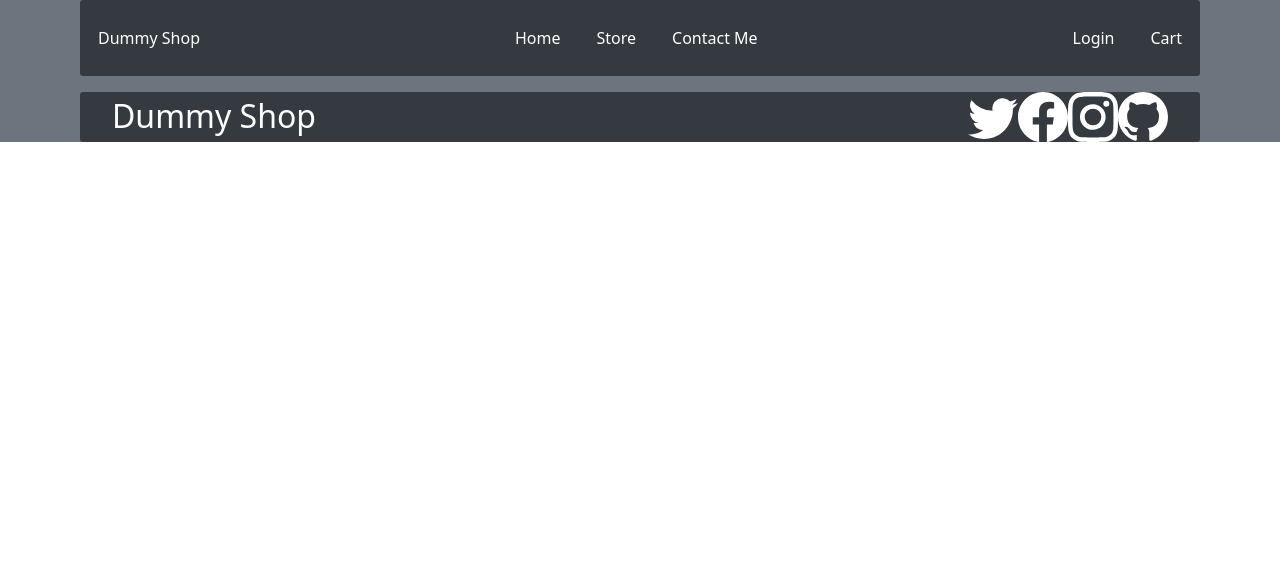
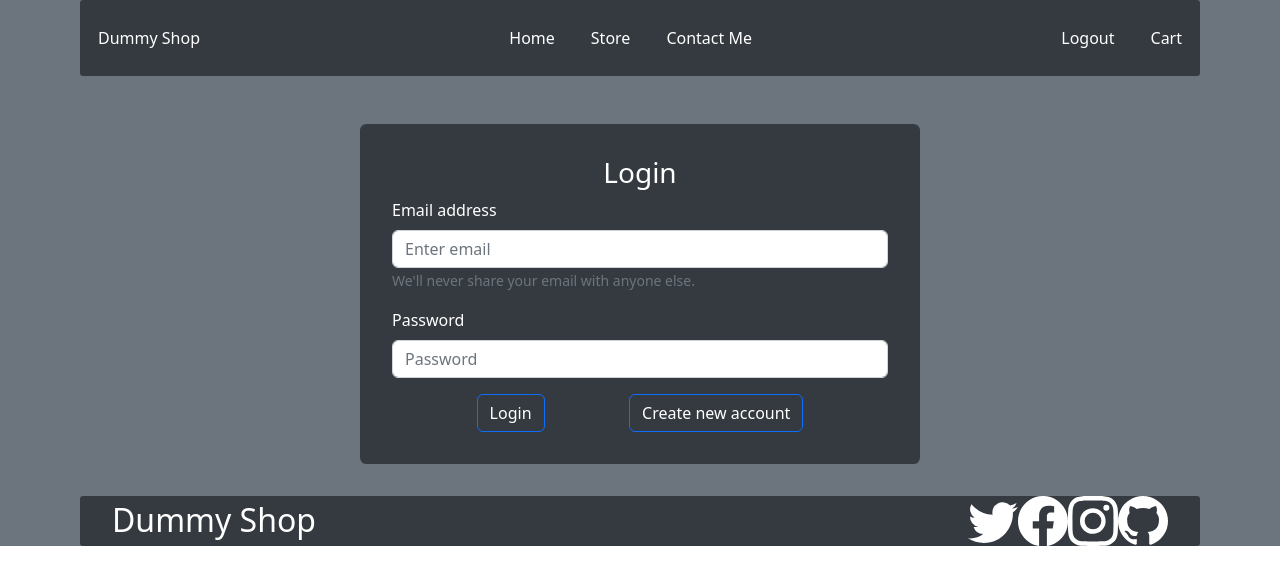
Before and after one commit to Suriyaprakash-Github/MockShop, a React (Create React App) app: page /login in a window 1280 px wide. Shown: the top 584 px of the page. Built offline with nearby package versions, Linux system fonts and the light colour scheme; sample sign-in values are in the browser's storage.

Commit message:
Signin & Signup with context added

```diff
--- a/src/App.js
+++ b/src/App.js
@@ -2,28 +2,24 @@
 import { Routes, Route, Navigate } from "react-router-dom";
 import Header from "./components/Layout/Header/Header";
 import Footer from "./components/Layout/Footer/Footer";
+// import LoginContext from "./store/LoginContext";
 
 import classes from "./App.module.css";
 import Home from "./pages/Home";
 import Store from "./pages/Store";
 import ContactUs from "./pages/ContactUs";
+import Login from "./components/Login/Login";
 
 function App() {
   return (
     <div className={classes.mainDiv}>
       <Header />
       <Routes>
+        <Route path="store" exact element={<Store />}></Route>
+        <Route path="contact" exact element={<ContactUs />}></Route>
+        <Route path="login" exact element={<Login />}></Route>
         <Route path="/" element={<Navigate to="/home" />}></Route>
-      </Routes>
-      <Routes>
         <Route path="home" exact element={<Home />}></Route>
-      </Routes>
-
-      <Routes>
-        <Route path="store" exact element={<Store />}></Route>
-      </Routes>
-      <Routes>
-        <Route path="contact" exact element={<ContactUs />}></Route>
       </Routes>
       <Footer />
     </div>
--- a/src/components/Layout/Header/Header.js
+++ b/src/components/Layout/Header/Header.js
@@ -1,10 +1,20 @@
-import React from "react";
+import React, { useContext } from "react";
+import { useNavigate } from "react-router-dom";
 import Navbar from "react-bootstrap/Navbar";
 import Nav from "react-bootstrap/Nav";
+
+import LoginContext from "../../../store/LoginContext";
 
 import classes from "./Header.module.css";
 
 const Header = () => {
+  const authCtx = useContext(LoginContext);
+  const history = useNavigate();
+  const logoutHandler = () => {
+    authCtx.logout();
+    history("/Login");
+  };
+
   return (
     <>
       <Navbar
@@ -38,9 +48,20 @@
         </div>
         <div style={{ display: "flex", justifyContent: "space-between" }}>
           <Nav>
-            <Nav.Link style={{ color: "white", margin: "10px" }} href="#">
-              Login
-            </Nav.Link>
+            {authCtx.isLoggedIn ? (
+              <Nav.Link
+                style={{ color: "white", margin: "10px" }}
+                onClick={logoutHandler}
+                href="login"
+              >
+                Logout
+              </Nav.Link>
+            ) : (
+              <Nav.Link style={{ color: "white", margin: "10px" }} href="login">
+                Login
+              </Nav.Link>
+            )}
+
             <Nav.Link style={{ color: "white", margin: "10px" }} href="#">
               Cart
             </Nav.Link>
--- /dev/null
+++ b/src/components/Login/Login.js
@@ -0,0 +1,138 @@
+import React, { useState, useRef, useContext } from "react";
+import { useNavigate } from "react-router-dom";
+import LoginContext from "../../store/LoginContext";
+
+import Button from "react-bootstrap/Button";
+import Form from "react-bootstrap/Form";
+
+const Login = () => {
+  const authCtx = useContext(LoginContext);
+
+  const emailRef = useRef();
+  const passwordRef = useRef();
+  const history = useNavigate();
+
+  const [isLogin, setIsLogin] = useState(true);
+  const [isLoading, setLoading] = useState(false);
+  const signUpHandler = () => {
+    setIsLogin((prevState) => !prevState);
+  };
+
+  const submitHandler = (event) => {
+    event.preventDefault();
+    const enteredEmail = emailRef.current.value;
+    const enteredPassword = passwordRef.current.value;
+
+    setLoading(true);
+    let url;
+    if (isLogin) {
+      url =
+        "https://identitytoolkit.googleapis.com/v1/accounts:signInWithPassword?key=AIzaSyBR4u_BSaWshZMGUyjNfLnS-mFe_ObreLM";
+    } else {
+      url =
+        "https://identitytoolkit.googleapis.com/v1/accounts:signUp?key=AIzaSyBR4u_BSaWshZMGUyjNfLnS-mFe_ObreLM";
+    }
+    fetch(
+      url,
+
+      {
+        method: "POST",
+        body: JSON.stringify({
+          email: enteredEmail,
+          password: enteredPassword,
+          returnSecureToken: true,
+        }),
+        headers: {
+          "Content-Type": "application/json",
+        },
+      }
+    )
+      .then((res) => {
+        setLoading(false);
+        if (res.ok) {
+          return res.json();
+        } else {
+          return res.json().then((data) => {
+            let errorMessage = "Authentication failed!";
+
+            throw new Error(errorMessage);
+          });
+        }
+      })
+      .then((data) => {
+        authCtx.login(data.idToken);
+        history("/store");
+      })
+      .catch((err) => {
+        alert(err.message);
+      });
+  };
+
+  return (
+    <>
+      <div
+        style={{
+          display: "flex",
+          justifyContent: "center",
+        }}
+      >
+        <Form
+          onSubmit={submitHandler}
+          style={{
+            width: "50%",
+            backgroundColor: "#343a40",
+            padding: "2rem",
+            margin: "2rem",
+            borderRadius: "0.4rem",
+          }}
+        >
+          <div style={{ display: "flex", justifyContent: "center" }}>
+            <h3 style={{ color: "white" }}>{isLogin ? "Login" : "Sign Up"}</h3>
+          </div>
+
+          <Form.Group className="mb-3" controlId="formBasicEmail">
+            <Form.Label style={{ color: "white" }}>Email address</Form.Label>
+            <Form.Control
+              type="email"
+              placeholder="Enter email"
+              ref={emailRef}
+            />
+            <Form.Text className="text-muted">
+              We'll never share your email with anyone else.
+            </Form.Text>
+          </Form.Group>
+          <Form.Group className="mb-3" controlId="formBasicPassword">
+            <Form.Label style={{ color: "white" }}>Password</Form.Label>
+            <Form.Control
+              type="password"
+              placeholder="Password"
+              ref={passwordRef}
+            />
+          </Form.Group>
+          <Form.Group
+            style={{ display: "flex", justifyContent: "space-evenly" }}
+          >
+            {!isLoading && (
+              <Button
+                variant="primary"
+                type="submit"
+                style={{ backgroundColor: "#343a40" }}
+              >
+                {isLogin ? "Login" : "Create Account"}
+              </Button>
+            )}
+            {isLoading && <p>Loading..</p>}
+            <Button
+              onClick={signUpHandler}
+              style={{ backgroundColor: "#343a40" }}
+            >
+              {isLogin ? "Create new account" : "Login with existing account"}
+            </Button>
+          </Form.Group>
+        </Form>
+      </div>
+    </>
+  );
+};
+
+export default Login;
--- a/src/index.js
+++ b/src/index.js
@@ -4,15 +4,18 @@
 import App from "./App";
 
 import { BrowserRouter } from "react-router-dom";
+import { LoginContextProvider } from "./store/LoginContext";
 
 import "../node_modules/react-bootstrap/dist/react-bootstrap";
 import "../node_modules/bootstrap/dist/css/bootstrap.css";
 
 const root = ReactDOM.createRoot(document.getElementById("root"));
 root.render(
-  <BrowserRouter>
-    <App />
-  </BrowserRouter>
+  <LoginContextProvider>
+    <BrowserRouter>
+      <App />
+    </BrowserRouter>
+  </LoginContextProvider>
 );
 
 // If you want to start measuring performance in your app, pass a function
--- /dev/null
+++ b/src/store/LoginContext.js
@@ -0,0 +1,39 @@
+import React, { useState } from "react";
+
+const LoginContext = React.createContext({
+  token: "",
+  isLoggedIn: false,
+  login: (token) => {},
+  logout: () => {},
+});
+
+export const LoginContextProvider = (props) => {
+  const initialToken = localStorage.getItem("token");
+  const [token, setToken] = useState(initialToken);
+  const userIsLoggedIn = !!token;
+
+  const loginHandler = (token) => {
+    setToken(token);
+    localStorage.setItem("token", token);
+  };
+
+  const logoutHandler = () => {
+    setToken(null);
+    localStorage.removeItem("token");
+  };
+
+  const contextValue = {
+    token: token,
+    isLoggedIn: userIsLoggedIn,
+    login: loginHandler,
+    logout: logoutHandler,
+  };
+
+  return (
+    <LoginContext.Provider value={contextValue}>
+      {props.children}
+    </LoginContext.Provider>
+  );
+};
+
+export default LoginContext;
```
